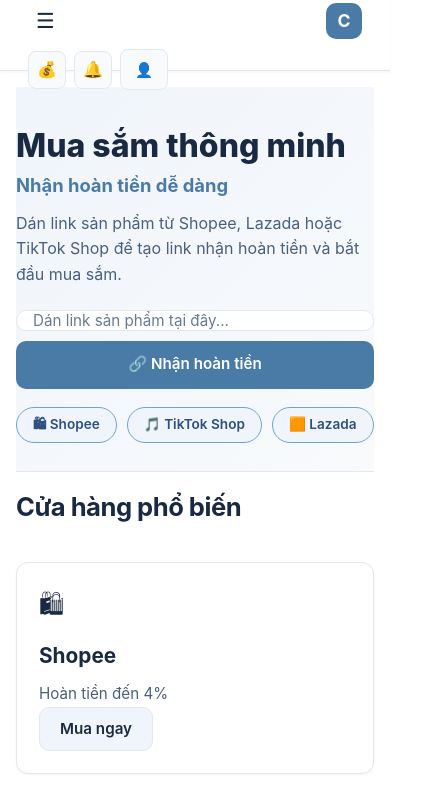
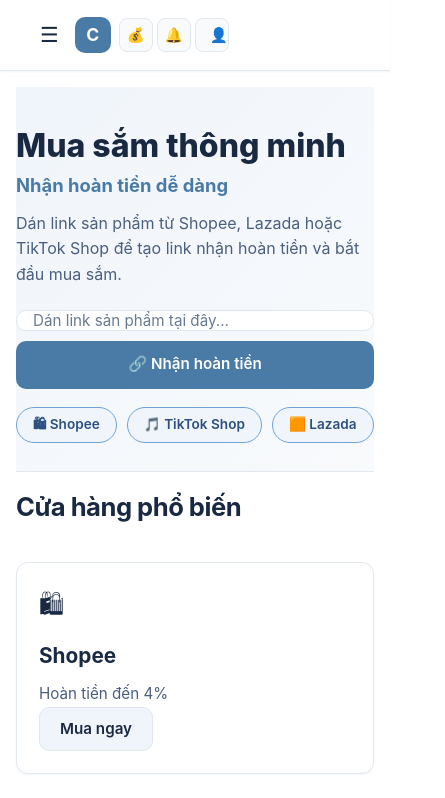
Before and after one commit to quangnamttp/cashback-platform, a Next.js app in the folder apps/web/: page / in a window 390 px wide. Shown: the top 798 px of the page, 445 px wide, since content can reach past the window. Built offline with nearby package versions, Linux system fonts and the light colour scheme.

Commit message:
fix: header no longer wraps into two rows on mobile/tablet (legacy CSS flex-wrap override)

```diff
--- a/apps/web/app/globals.css
+++ b/apps/web/app/globals.css
@@ -1468,3 +1468,36 @@
     gap: 8px;
   }
 }
+
+/* Override legacy flex-wrap from old design that broke the header into 2 rows on mobile */
+.header-inner {
+  flex-wrap: nowrap !important;
+}
+
+@media (max-width: 980px) {
+  .header-inner {
+    padding: 0 16px !important;
+  }
+  .main-nav {
+    display: none !important;
+  }
+}
+
+.header-actions {
+  display: flex;
+  align-items: center;
+  flex-shrink: 0;
+}
+
+@media (max-width: 400px) {
+  .header-actions {
+    gap: 4px;
+  }
+  .icon-btn,
+  .mobile-wallet-btn,
+  .account-menu-button {
+    width: 34px;
+    height: 34px;
+    font-size: 0.9rem;
+  }
+}
```
